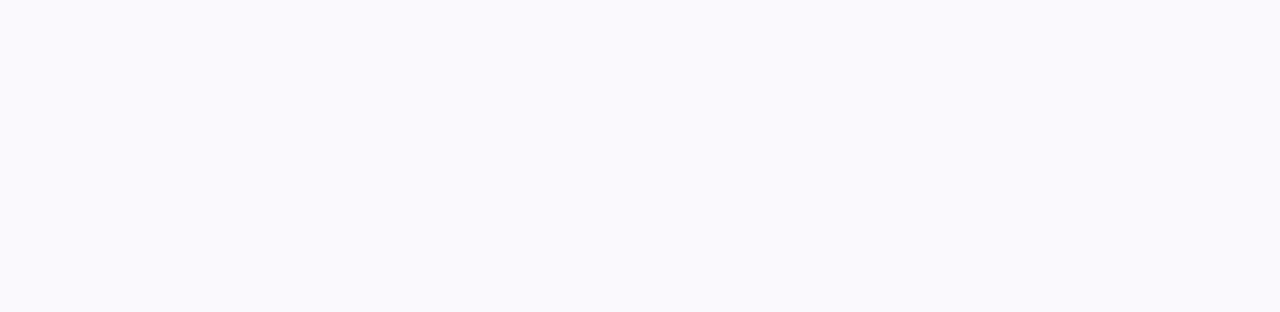
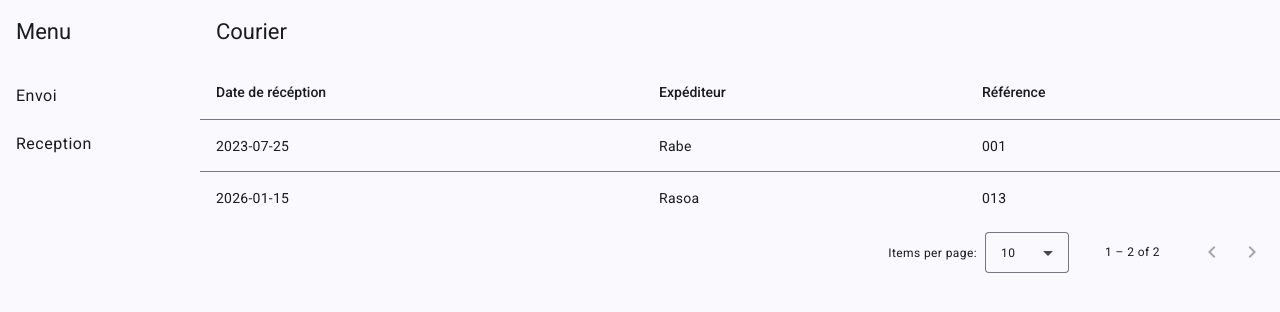
Before and after one commit to rivon0507/courier-front, an Angular app: page /reception in a window 1280 px wide. Before the commit this address led to /. Shown: the top 312 px of the page. Built offline with nearby package versions, Linux system fonts and the light colour scheme.

Commit message:
add reception component with routing and table display

```diff
--- a/src/app/app.routes.ts
+++ b/src/app/app.routes.ts
@@ -1,6 +1,7 @@
 import { Routes } from '@angular/router';
 import { LayoutComponent } from './layout/layout.component';
 import { EnvoiComponent } from './envoi/envoi.component';
+import { ReceptionComponent } from './reception/reception.component';
 
 export const routes: Routes = [
   {
@@ -11,6 +12,11 @@ export const routes: Routes = [
         path: "envoi",
         component: EnvoiComponent,
         title: "Envoi"
+      },
+      {
+        path: "reception",
+        component: ReceptionComponent,
+        title: "Reception"
       }
     ]
   }
--- a/src/app/layout/layout.component.html
+++ b/src/app/layout/layout.component.html
@@ -6,8 +6,7 @@
     <mat-toolbar>Menu</mat-toolbar>
     <mat-nav-list>
       <a mat-list-item href="/envoi">Envoi</a>
-      <a mat-list-item href="#">Reception</a>
-      <a mat-list-item href="#">Link 3</a>
+      <a mat-list-item href="/reception">Reception</a>
     </mat-nav-list>
   </mat-sidenav>
   <mat-sidenav-content>
--- /dev/null
+++ b/src/app/reception/reception-datasource.ts
@@ -0,0 +1,93 @@
+import { DataSource } from '@angular/cdk/collections';
+import { MatPaginator } from '@angular/material/paginator';
+import { MatSort } from '@angular/material/sort';
+import { map } from 'rxjs/operators';
+import { Observable, of as observableOf, merge } from 'rxjs';
+
+export interface ReceptionItem {
+  dateReception: string;
+  expediteur: string;
+  reference: string;
+}
+
+const EXAMPLE_DATA: ReceptionItem[] = [
+  {dateReception: "2023-07-25", expediteur: "Rabe", reference: "001"},
+  {dateReception: "2026-01-15", expediteur: "Rasoa", reference: "013"}
+];
+
+/**
+ * Data source for the Reception view. This class should
+ * encapsulate all logic for fetching and manipulating the displayed data
+ * (including sorting, pagination, and filtering).
+ */
+export class ReceptionDataSource extends DataSource<ReceptionItem> {
+  data: ReceptionItem[] = EXAMPLE_DATA;
+  paginator: MatPaginator | undefined;
+  sort: MatSort | undefined;
+
+  constructor() {
+    super();
+  }
+
+  /**
+   * Connect this data source to the table. The table will only update when
+   * the returned stream emits new items.
+   * @returns A stream of the items to be rendered.
+   */
+  connect(): Observable<ReceptionItem[]> {
+    if (this.paginator && this.sort) {
+      // Combine everything that affects the rendered data into one update
+      // stream for the data-table to consume.
+      return merge(observableOf(this.data), this.paginator.page, this.sort.sortChange)
+        .pipe(map(() => {
+          return this.getPagedData(this.getSortedData([...this.data ]));
+        }));
+    } else {
+      throw Error('Please set the paginator and sort on the data source before connecting.');
+    }
+  }
+
+  /**
+   *  Called when the table is being destroyed. Use this function, to clean up
+   * any open connections or free any held resources that were set up during connect.
+   */
+  disconnect(): void {}
+
+  /**
+   * Paginate the data (client-side). If you're using server-side pagination,
+   * this would be replaced by requesting the appropriate data from the server.
+   */
+  private getPagedData(data: ReceptionItem[]): ReceptionItem[] {
+    if (this.paginator) {
+      const startIndex = this.paginator.pageIndex * this.paginator.pageSize;
+      return data.splice(startIndex, this.paginator.pageSize);
+    } else {
+      return data;
+    }
+  }
+
+  /**
+   * Sort the data (client-side). If you're using server-side sorting,
+   * this would be replaced by requesting the appropriate data from the server.
+   */
+  private getSortedData(data: ReceptionItem[]): ReceptionItem[] {
+    if (!this.sort || !this.sort.active || this.sort.direction === '') {
+      return data;
+    }
+
+    return data.sort((a, b) => {
+      const isAsc = this.sort?.direction === 'asc';
+      switch (this.sort?.active) {
+        case 'dateReception': return compare(a.dateReception, b.dateReception, isAsc);
+        case 'expediteur': return compare(a.expediteur, b.expediteur, isAsc);
+        case 'reference': return compare(a.reference, b.reference, isAsc);
+        default: return 0;
+      }
+    });
+  }
+}
+
+/** Simple sort comparator for example ID/Name columns (for client-side sorting). */
+function compare(a: string | number, b: string | number, isAsc: boolean): number {
+  return (a < b ? -1 : 1) * (isAsc ? 1 : -1);
+}
--- /dev/null
+++ b/src/app/reception/reception.component.css
@@ -0,0 +1,3 @@
+.full-width-table {
+  width: 100%;
+}
--- /dev/null
+++ b/src/app/reception/reception.component.html
@@ -0,0 +1,32 @@
+<div class="mat-elevation-z2">
+  <table mat-table class="full-width-table" matSort aria-label="Elements">
+    <!-- DateReception Column -->
+    <ng-container matColumnDef="dateReception">
+      <th mat-header-cell *matHeaderCellDef mat-sort-header>Date de récéption</th>
+      <td mat-cell *matCellDef="let row">{{row.dateReception}}</td>
+    </ng-container>
+
+    <!-- Expediteur Column -->
+    <ng-container matColumnDef="expediteur">
+      <th mat-header-cell *matHeaderCellDef mat-sort-header>Expéditeur</th>
+      <td mat-cell *matCellDef="let row">{{row.expediteur}}</td>
+    </ng-container>
+
+    <!-- Reference Column -->
+    <ng-container matColumnDef="reference">
+      <th mat-header-cell *matHeaderCellDef mat-sort-header>Référence</th>
+      <td mat-cell *matCellDef="let row">{{row.reference}}</td>
+    </ng-container>
+
+    <tr mat-header-row *matHeaderRowDef="displayedColumns"></tr>
+    <tr mat-row *matRowDef="let row; columns: displayedColumns;"></tr>
+  </table>
+
+  <mat-paginator #paginator
+      [length]="dataSource.data.length"
+      [pageIndex]="0"
+      [pageSize]="10"
+      [pageSizeOptions]="[5, 10, 20]"
+      aria-label="Select page">
+  </mat-paginator>
+</div>
--- /dev/null
+++ b/src/app/reception/reception.component.ts
@@ -0,0 +1,27 @@
+import { AfterViewInit, Component, ViewChild } from '@angular/core';
+import { MatTableModule, MatTable } from '@angular/material/table';
+import { MatPaginatorModule, MatPaginator } from '@angular/material/paginator';
+import { MatSortModule, MatSort } from '@angular/material/sort';
+import { ReceptionDataSource, ReceptionItem } from './reception-datasource';
+
+@Component({
+  selector: 'app-reception',
+  templateUrl: './reception.component.html',
+  styleUrl: './reception.component.css',
+  imports: [MatTableModule, MatPaginatorModule, MatSortModule]
+})
+export class ReceptionComponent implements AfterViewInit {
+  @ViewChild(MatPaginator) paginator!: MatPaginator;
+  @ViewChild(MatSort) sort!: MatSort;
+  @ViewChild(MatTable) table!: MatTable<ReceptionItem>;
+  dataSource = new ReceptionDataSource();
+
+  /** Columns displayed in the table. Columns IDs can be added, removed, or reordered. */
+  displayedColumns = ['dateReception', 'expediteur', 'reference'];
+
+  ngAfterViewInit(): void {
+    this.dataSource.sort = this.sort;
+    this.dataSource.paginator = this.paginator;
+    this.table.dataSource = this.dataSource;
+  }
+}
```
Also changed, not shown: 1 other file (tests, documents, lock files or other folders).
